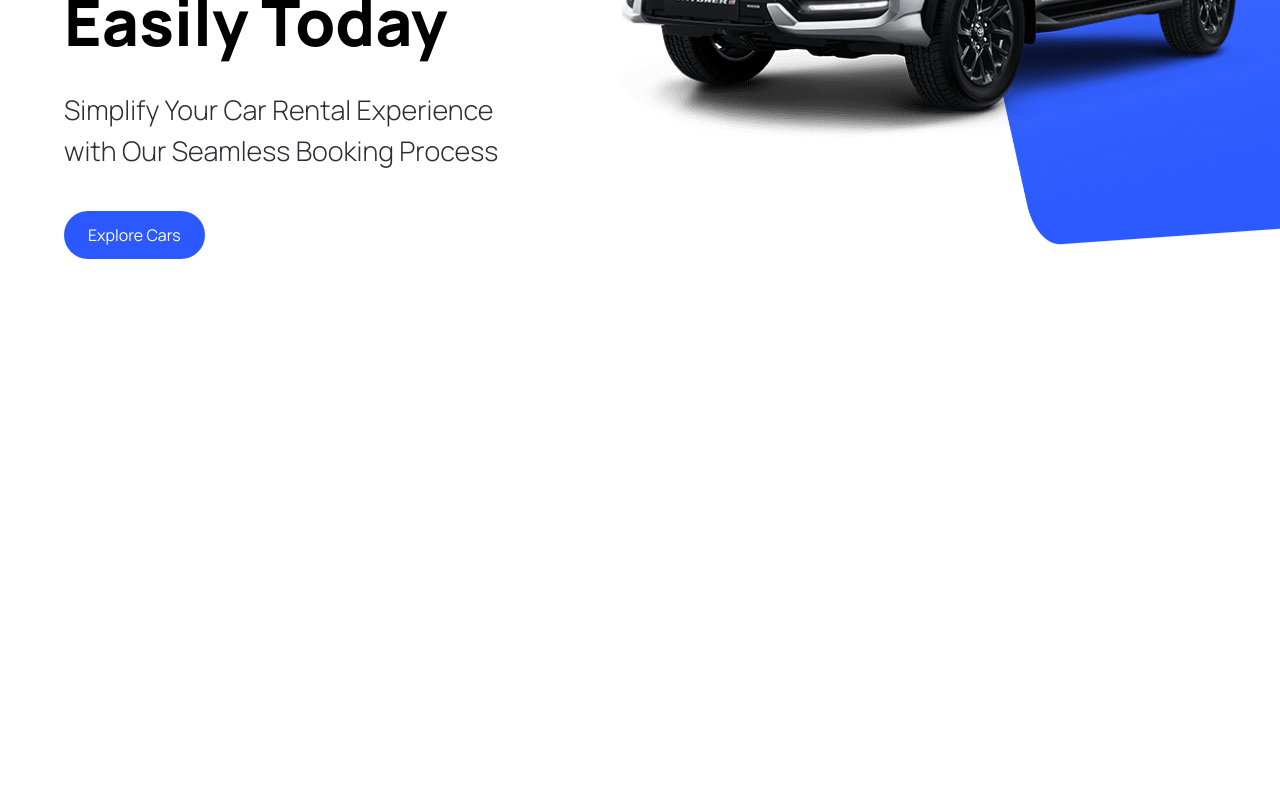
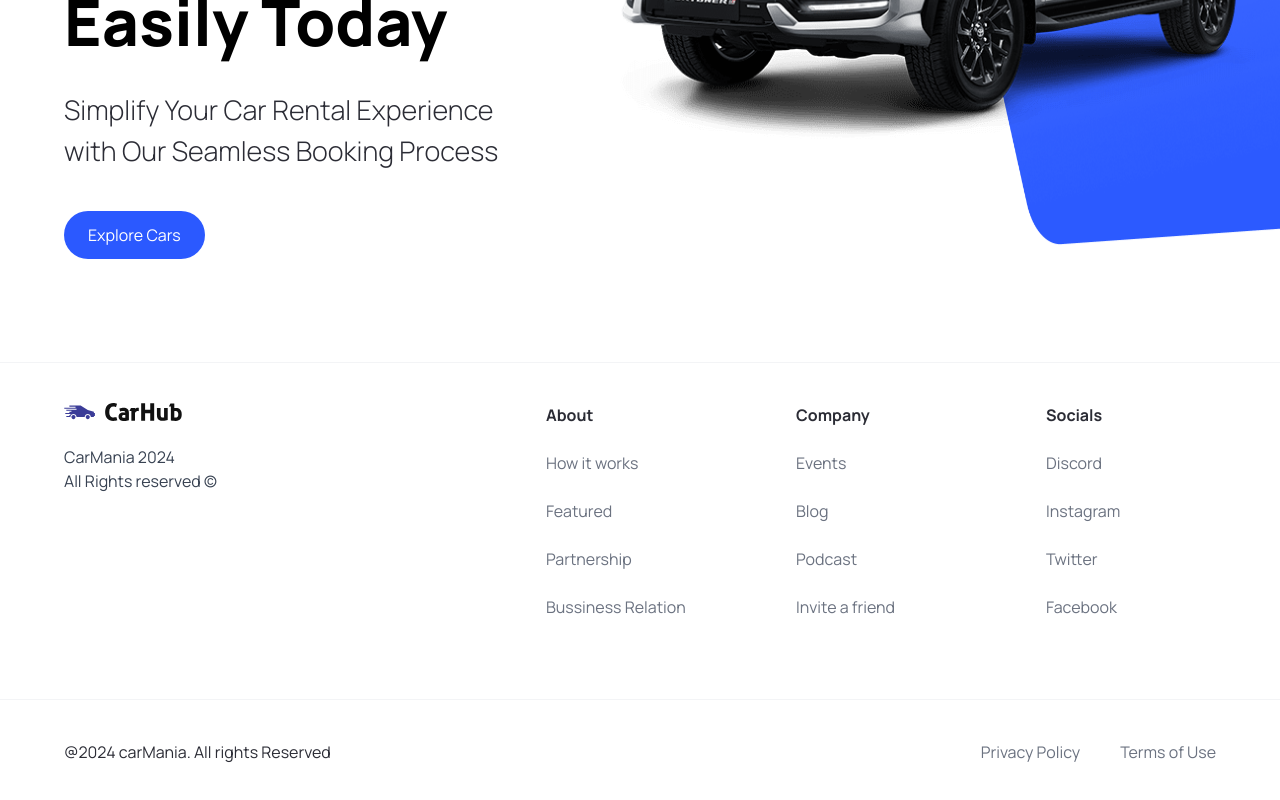
Before and after one commit to safatsaat2/car-mania, a Next.js app: page / in a window 1280 px wide. Shown: the part 458-1258 px from the top of the page. Before the commit the page ends 800 px from the top, so only its background shows below. Built offline with nearby package versions, Linux system fonts and the light colour scheme.

Commit message:
footer implementation

```diff
--- a/components/Footer.tsx
+++ b/components/Footer.tsx
@@ -1,11 +1,42 @@
-import React from 'react';
+import { footerLinks } from "@/constants";
+import Image from "next/image";
+import Link from "next/link";
+import React from "react";
 
 const Footer = () => {
-    return (
-        <div>
+  return (
+    <footer className="flex flex-col text-black-100 mt-5 border-t border-gray-100">
+      <div className="flex max-md:flex-col flex-wrap justify-between gap-5 sm:px-16 px-6 py-10">
+        <div className="flex flex-col justify-start items-start gap-6">
+            <Image src="/logo.svg" alt="car mania logo" width={118} height={18} className="object-contain"/>
+            <p className="text-base text-gray-700">
+                CarMania 2024 <br/>
+                All Rights reserved &copy;
+            </p>
+        </div>
+        <div className="footer__links">
+            {footerLinks.map((link) =>(
+                <div key={link?.title} className="footer__link">
+                    <h3 className="font-bold">
+                        {link?.title}
 
+                    </h3>
+                    {link?.links.map((item)=>(
+                            <Link key={item?.title} className="text-gray-500" href={item.url}>{item?.title}</Link>
+                        ))}
+                </div>
+            ))}
         </div>
-    );
+        </div>
+        <div className="flex justify-between items-center flex-wrap mt-10 border-t border-gray-100 sm:px-16 px-6 py-10">
+            <p>@2024 carMania. All rights Reserved</p>
+            <div className="footer__copyrights-link">
+                <Link href="/" className="text-gray-500">Privacy Policy</Link>
+                <Link href="/" className="text-gray-500">Terms of Use</Link>
+            </div>
+        </div>
+    </footer>
+  );
 };
 
 export default Footer;
--- /dev/null
+++ b/constants/index.ts
@@ -0,0 +1,101 @@
+export const manufacturers = [
+    "Acura",
+    "Alfa Romeo",
+    "Aston Martin",
+    "Audi",
+    "Bentley",
+    "BMW",
+    "Buick",
+    "Cadillac",
+    "Chevrolet",
+    "Chrysler",
+    "Citroen",
+    "Dodge",
+    "Ferrari",
+    "Fiat",
+    "Ford",
+    "GMC",
+    "Honda",
+    "Hyundai",
+    "Infiniti",
+    "Jaguar",
+    "Jeep",
+    "Kia",
+    "Lamborghini",
+    "Land Rover",
+    "Lexus",
+    "Lincoln",
+    "Maserati",
+    "Mazda",
+    "McLaren",
+    "Mercedes-Benz",
+    "MINI",
+    "Mitsubishi",
+    "Nissan",
+    "Porsche",
+    "Ram",
+    "Rolls-Royce",
+    "Subaru",
+    "Tesla",
+    "Toyota",
+    "Volkswagen",
+    "Volvo",
+  ];
+
+  export const yearsOfProduction = [
+    { title: "Year", value: "" },
+    { title: "2015", value: "2015" },
+    { title: "2016", value: "2016" },
+    { title: "2017", value: "2017" },
+    { title: "2018", value: "2018" },
+    { title: "2019", value: "2019" },
+    { title: "2020", value: "2020" },
+    { title: "2021", value: "2021" },
+    { title: "2022", value: "2022" },
+    { title: "2023", value: "2023" },
+  ];
+
+  export const fuels = [
+    {
+      title: "Fuel",
+      value: "",
+    },
+    {
+      title: "Gas",
+      value: "Gas",
+    },
+    {
+      title: "Electricity",
+      value: "Electricity",
+    },
+  ];
+
+  export const footerLinks = [
+    {
+      title: "About",
+      links: [
+        { title: "How it works", url: "/" },
+        { title: "Featured", url: "/" },
+        { title: "Partnership", url: "/" },
+        { title: "Bussiness Relation", url: "/" },
+      ],
+    },
+    {
+      title: "Company",
+      links: [
+        { title: "Events", url: "/" },
+        { title: "Blog", url: "/" },
+        { title: "Podcast", url: "/" },
+        { title: "Invite a friend", url: "/" },
+      ],
+    },
+    {
+      title: "Socials",
+      links: [
+        { title: "Discord", url: "/" },
+        { title: "Instagram", url: "/" },
+        { title: "Twitter", url: "/" },
+        { title: "Facebook", url: "/" },
+      ],
+    },
+  ];
```
